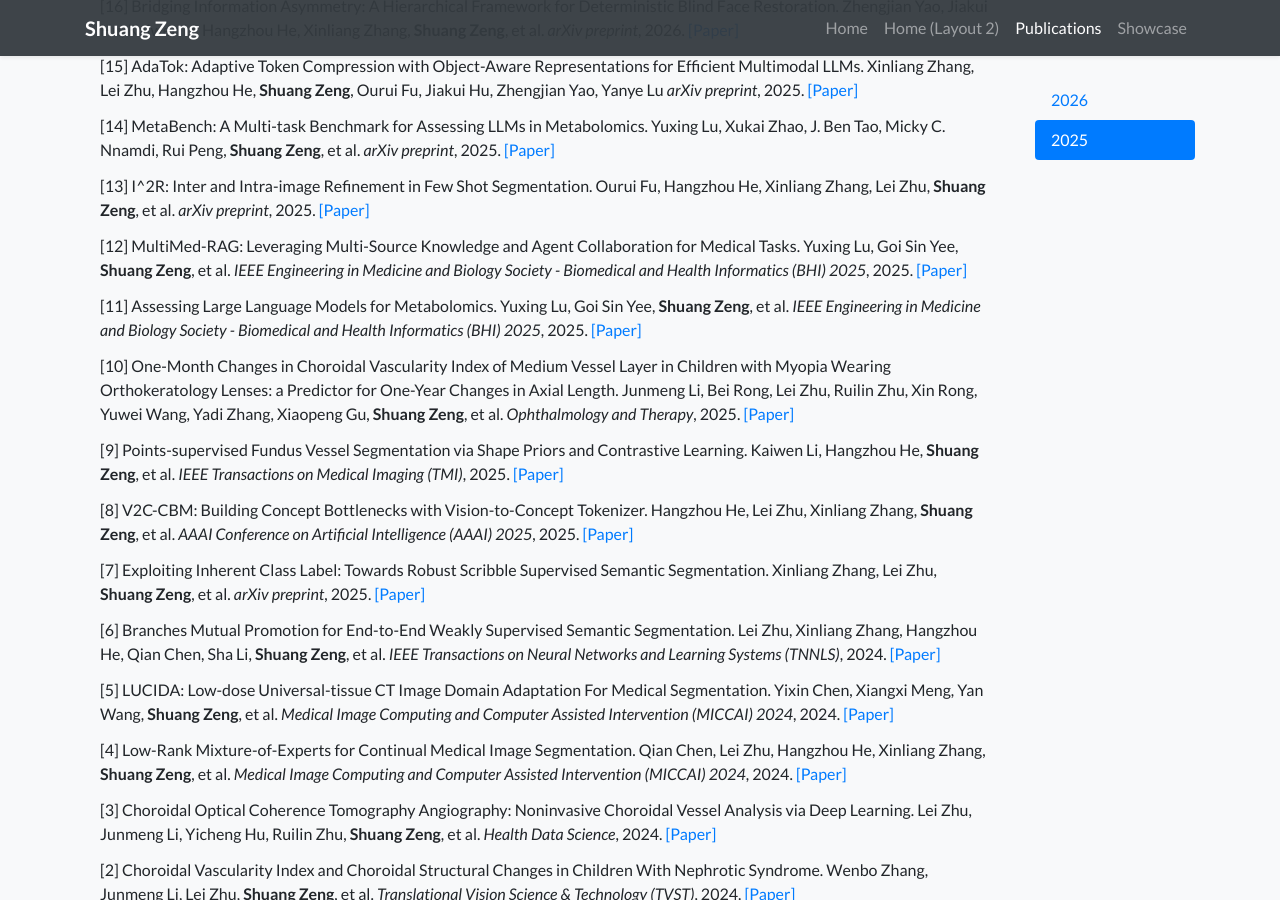
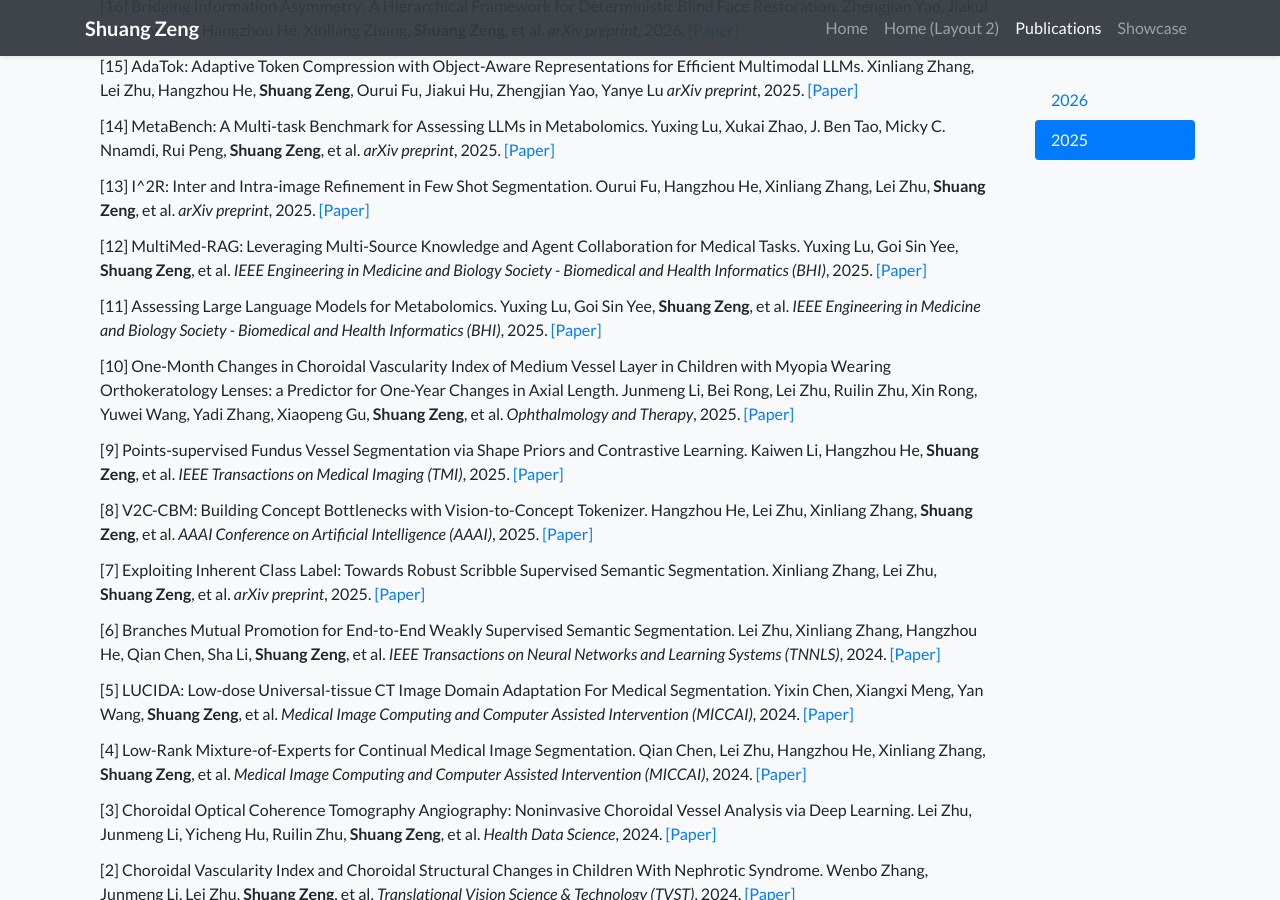
Before and after one commit to stevezs315/stevezs315.github.io, a Jekyll site: the page built from publications.html, in a window 1280 px wide and 900 px high, scrolled down 1117 px. Built offline with Jekyll 4.4.1, drawn with Linux system fonts in a browser that asks for light colours; nearby versions of some CDN libraries; a style sheet for code colours, icons or effects is not loaded.

Commit message:
Update co-author_pub.yml

```diff
--- a/_data/co-author_pub.yml
+++ b/_data/co-author_pub.yml
@@ -28,14 +28,14 @@
 
 - title: "MultiMed-RAG: Leveraging Multi-Source Knowledge and Agent Collaboration for Medical Tasks"
   authors: "Yuxing Lu, Goi Sin Yee, <strong>Shuang Zeng</strong>, et al."
-  venue: "IEEE Engineering in Medicine and Biology Society - Biomedical and Health Informatics (BHI) 2025"
+  venue: "IEEE Engineering in Medicine and Biology Society - Biomedical and Health Informatics (BHI)"
   year: 2025
   url: "https://openreview.net/forum?id=G5beqcp9fE"
   index: 12
 
 - title: "Assessing Large Language Models for Metabolomics"
   authors: "Yuxing Lu, Goi Sin Yee, <strong>Shuang Zeng</strong>, et al."
-  venue: "IEEE Engineering in Medicine and Biology Society - Biomedical and Health Informatics (BHI) 2025"
+  venue: "IEEE Engineering in Medicine and Biology Society - Biomedical and Health Informatics (BHI)"
   year: 2025
   url: "https://openreview.net/forum?id=jrjoVhZzgx"
   index: 11
@@ -56,7 +56,7 @@
 
 - title: "V2C-CBM: Building Concept Bottlenecks with Vision-to-Concept Tokenizer"
   authors: "Hangzhou He, Lei Zhu, Xinliang Zhang, <strong>Shuang Zeng</strong>, et al."
-  venue: "AAAI Conference on Artificial Intelligence (AAAI) 2025"
+  venue: "AAAI Conference on Artificial Intelligence (AAAI)"
   year: 2025
   url: "https://arxiv.org/pdf/2501.04975"
   index: 8
@@ -77,14 +77,14 @@
 
 - title: "LUCIDA: Low-dose Universal-tissue CT Image Domain Adaptation For Medical Segmentation"
   authors: "Yixin Chen, Xiangxi Meng, Yan Wang, <strong>Shuang Zeng</strong>, et al."
-  venue: "Medical Image Computing and Computer Assisted Intervention (MICCAI) 2024"
+  venue: "Medical Image Computing and Computer Assisted Intervention (MICCAI)"
   year: 2024
   url: "https://link.springer.com/chapter/10.1007/978-3-031-72111-3_37"
   index: 5
 
 - title: "Low-Rank Mixture-of-Experts for Continual Medical Image Segmentation"
   authors: "Qian Chen, Lei Zhu, Hangzhou He, Xinliang Zhang, <strong>Shuang Zeng</strong>, et al."
-  venue: "Medical Image Computing and Computer Assisted Intervention (MICCAI) 2024"
+  venue: "Medical Image Computing and Computer Assisted Intervention (MICCAI)"
   year: 2024
   url: "https://arxiv.org/abs/2406.13583"
   index: 4
```
